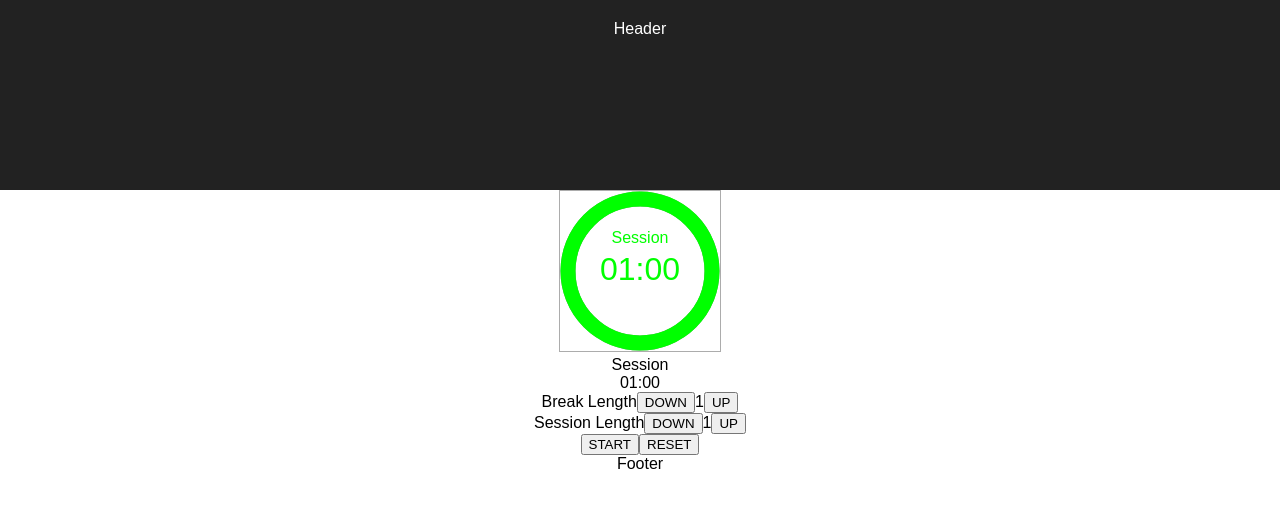
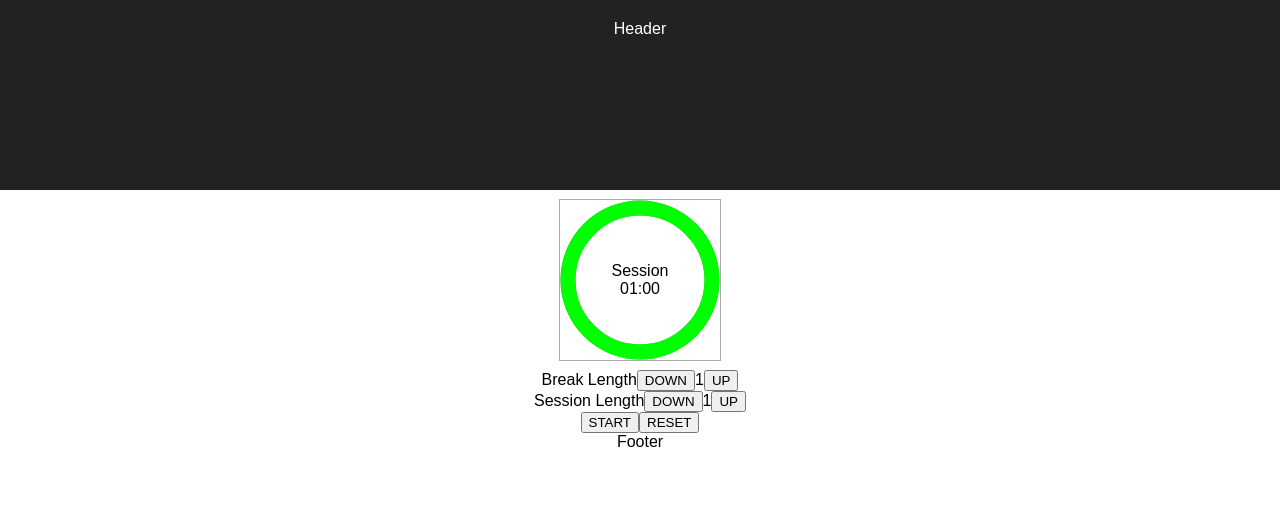
Before and after one commit to brimarq/fcc-pomodoro-clock, a React (Create React App) app: page / in a window 1280 px wide. Shown: the top 508 px of the page. Built offline with nearby package versions, Linux system fonts and the light colour scheme.

Commit message:
Centered TimerDisplay in TimeRing

```diff
--- a/src/App.js
+++ b/src/App.js
@@ -1,9 +1,7 @@
 import React, { Component } from 'react';
 import './App.css';
 import store from "./store";
-// import TimerSetting from "./TimerSetting";
 import Timer from "./Timer";
-import TimeRing from "./TimeRing";
 
 class App extends Component {
   render() {
--- a/src/TimeRing.css
+++ b/src/TimeRing.css
@@ -0,0 +1,13 @@
+#time-ring-container {
+  position: relative;
+  height: 160px;
+  margin: 10px;
+}
+
+#canvas {
+  position: absolute;
+  top: 50%;
+  left: 50%;
+  transform: translate(-50%, -50%);
+  z-index: -10;
+}
--- a/src/TimeRing.js
+++ b/src/TimeRing.js
@@ -1,5 +1,6 @@
 import React, { PureComponent } from 'react';
 import "./TimeRing.css";
+import TimerDisplay from "./TimerDisplay";
 // import store from "./store";
 // import anime from 'animejs'
 
@@ -110,7 +111,7 @@ class TimeRing extends PureComponent {
         drawArc(circ.x, circ.y, circ.r, circ.arc.start, circ.arc.end2, circ.arc.ccw2, circ.lineW, circ.arc.clr2);
         // Time remaining arc
         drawArc(circ.x, circ.y, circ.r, circ.arc.start, circ.arc.end1, circ.arc.ccw1, circ.lineW, circ.arc.clr1);
-        drawText(timerLabel, mmss);
+        // drawText(timerLabel, mmss);
       }
 
       drawRing();
@@ -158,7 +159,8 @@ class TimeRing extends PureComponent {
 
     return (
       <div id="time-ring-container">
-        <canvas width="160" height="160" ref={this.canvas} style={{border: "1px solid #acacac"}} />
+        <canvas id="canvas" width="160" height="160" ref={this.canvas} style={{border: "1px solid #acacac"}} />
+        <TimerDisplay />
       </div>
     );
   }
--- a/src/Timer.js
+++ b/src/Timer.js
@@ -66,7 +66,6 @@ class Timer extends PureComponent {
       <div id="timer">
         <TimeRing {...store.getState()} />
 
-        <TimerDisplay />
         <TimerSetting
           setting="break"
           label="Break Length"
--- a/src/TimerDisplay.css
+++ b/src/TimerDisplay.css
@@ -0,0 +1,6 @@
+#timer-display {
+  position: absolute;
+  top: 50%;
+  left: 50%;
+  transform: translate(-50%, -50%);
+}
```
